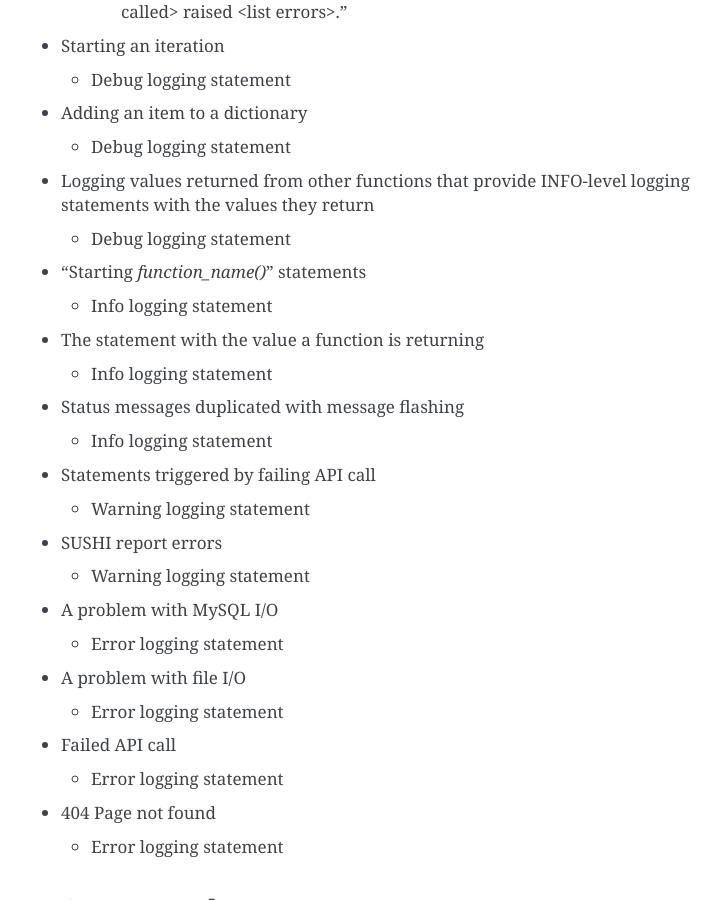
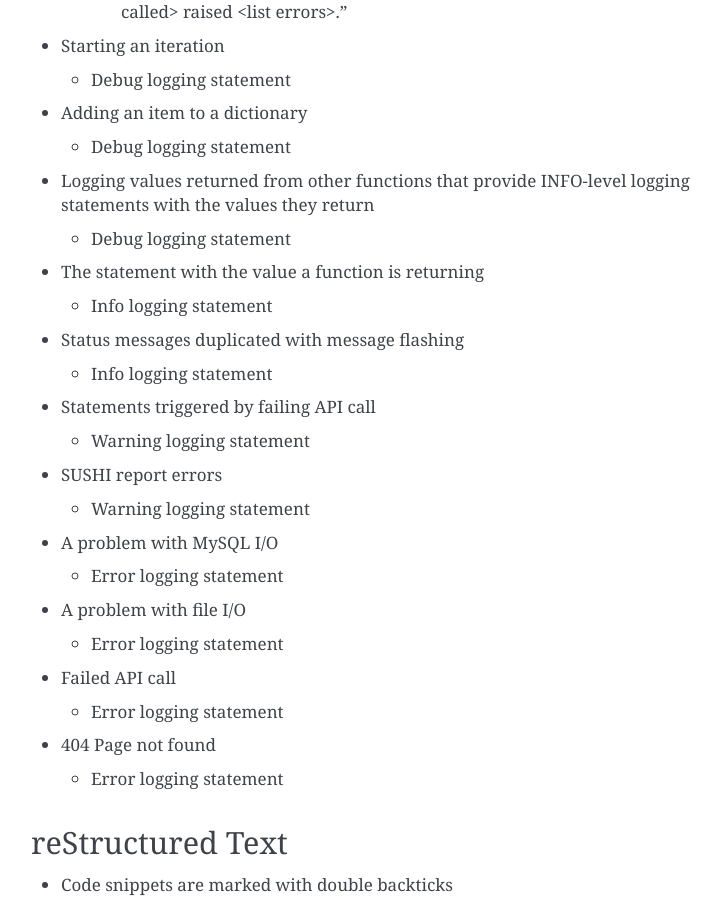
Before and after one commit to ereiskind/nolcat, a Sphinx documentation site: the page built from docs/source/code_style_guide.rst, in a window 1280 px wide and 900 px high, scrolled down 932 px. Shown: the whole window, without its empty margins (389-1110 px from the left). Built offline with Sphinx 7.4.7, drawn with Linux system fonts in a browser that asks for light colours.

Commit message:
Remove simpler duplicate item in list

```diff
--- a/docs/source/code_style_guide.rst
+++ b/docs/source/code_style_guide.rst
@@ -43,10 +43,6 @@ Each set of circumstances needing a logging statement or a log-like output state
 * Logging values returned from other functions that provide INFO-level logging statements with the values they return
 
   * Debug logging statement
-
-* "Starting `function_name()`" statements
-
-  * Info logging statement
 
 * The statement with the value a function is returning
 
```
